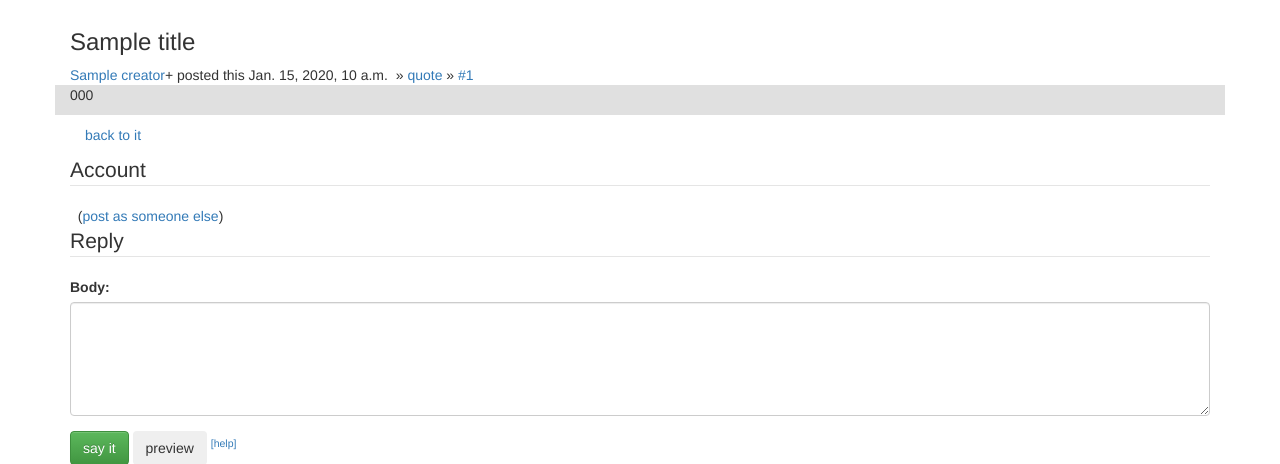
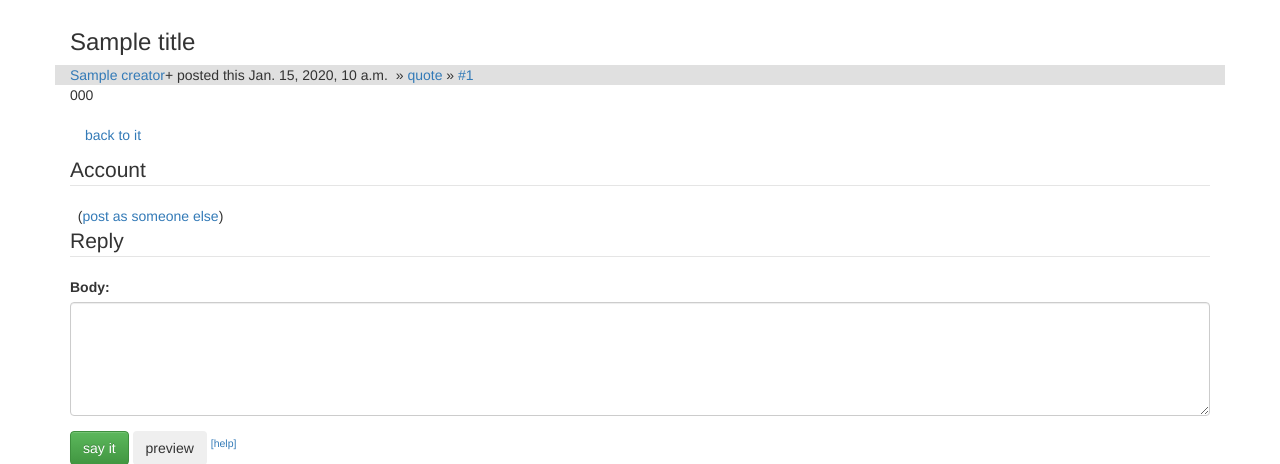
Before and after one commit to DarthHater/pgBoardUnchained, a Django app: template board/templates/post.html in a window 1280 px wide. Shown: the part 51-515 px from the top of the page. Run offline with Django 3.2, Linux system fonts and the light colour scheme; the template is opened without the code that fills it: most values are stand-ins (such as "Sample title", 1, 10 or a date in 2020); some libraries are stand-ins or nearby versions.

Commit message:
Quick fix to css for post class

```diff
--- a/board/static/css/base.css
+++ b/board/static/css/base.css
@@ -12,7 +12,11 @@ body {
     .row.list:nth-of-type(odd) {
       background: #e0e0e0;
     }
+
     .row.post:nth-of-type(even) {
-      background: #e0e0e0;
       padding-bottom: 10px;
     }
+
+    .row.post:nth-of-type(odd) {
+      background: #e0e0e0;
+    }
```
